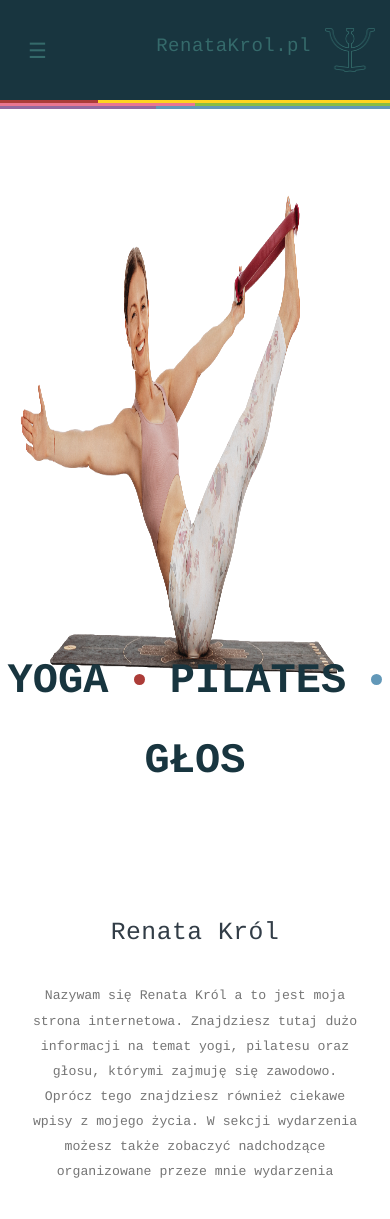
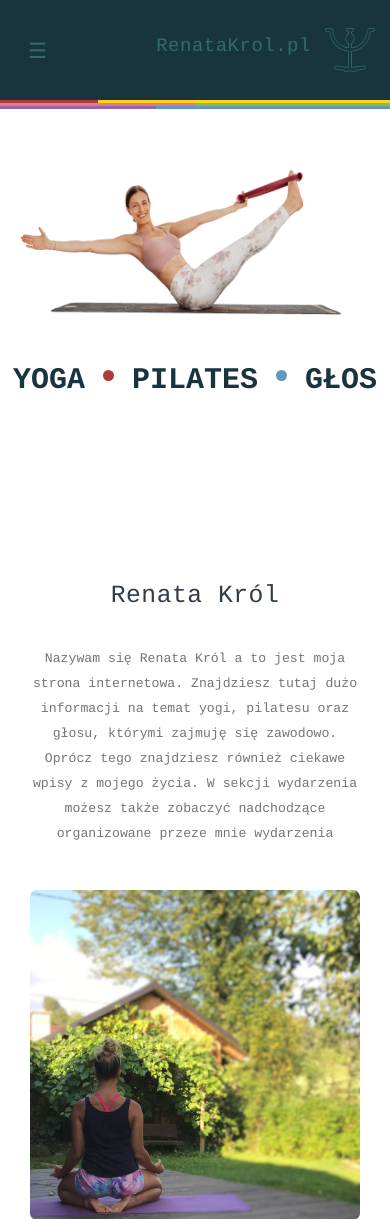
Before and after one commit to wiaderko024/renatakrol.pl, a Django app: template pages/templates/index.html in a window 390 px wide. Shown: the top 1219 px of the page. Run offline with Django 4.2, Linux system fonts and the light colour scheme; the template is opened without the code that fills it, so the values that code supplies are empty; some libraries are stand-ins or nearby versions.

Commit message:
Created home_page RWD

```diff
--- a/pages/templates/index.html
+++ b/pages/templates/index.html
@@ -25,6 +25,11 @@
             font-weight: bold;
             color: #18353f;
         }
+        .header-group {
+            text-align: center;
+            position: relative;
+            height: 100vh;
+        }
         .dot1 {
             height: 11px;
             width: 11px;
@@ -47,6 +52,20 @@
                 width: 99%;
             }
         }
+        @media (max-width: 800px) {
+            .header-img {
+                width: 100%;
+                height: 50%;
+                top: 8rem;
+            }
+            .caption {
+                top: 25rem;
+                font-size: 30px;
+            }
+            .header-group {
+                height: 60vh;
+            }
+        }
     </style>
 {% endblock %}
 
@@ -54,7 +73,7 @@
     {% include 'navbar.html' %}
 
     <header class="header text-dark" style="padding: 0;">
-        <div style="text-align: center; position: relative; height: 100vh;">
+        <div class="header-group">
             <img class="header-img" src="{% static 'img/header_ren.png' %}" alt="...">
             <div class="caption">YOGA <span class="dot1"></span> PILATES <span class="dot2"></span> GŁOS</div>
         </div>
--- a/renatakrol/settings.py
+++ b/renatakrol/settings.py
@@ -25,7 +25,7 @@ SECRET_KEY = 'django-insecure-_2!!fs8c#+k+!^s-ira!%w)4-drmuui%ug#(-35#4)hx+5a0#8
 # SECURITY WARNING: don't run with debug turned on in production!
 DEBUG = True
 
-ALLOWED_HOSTS = ['vps-ac8cd77d.vps.ovh.net', 'renatakrol.pl', '135.125.190.45', '127.0.0.1']
+ALLOWED_HOSTS = ['vps-ac8cd77d.vps.ovh.net', 'renatakrol.pl', '135.125.190.45', '127.0.0.1', '192.168.18.11']
 
 
 # Application definition
```
